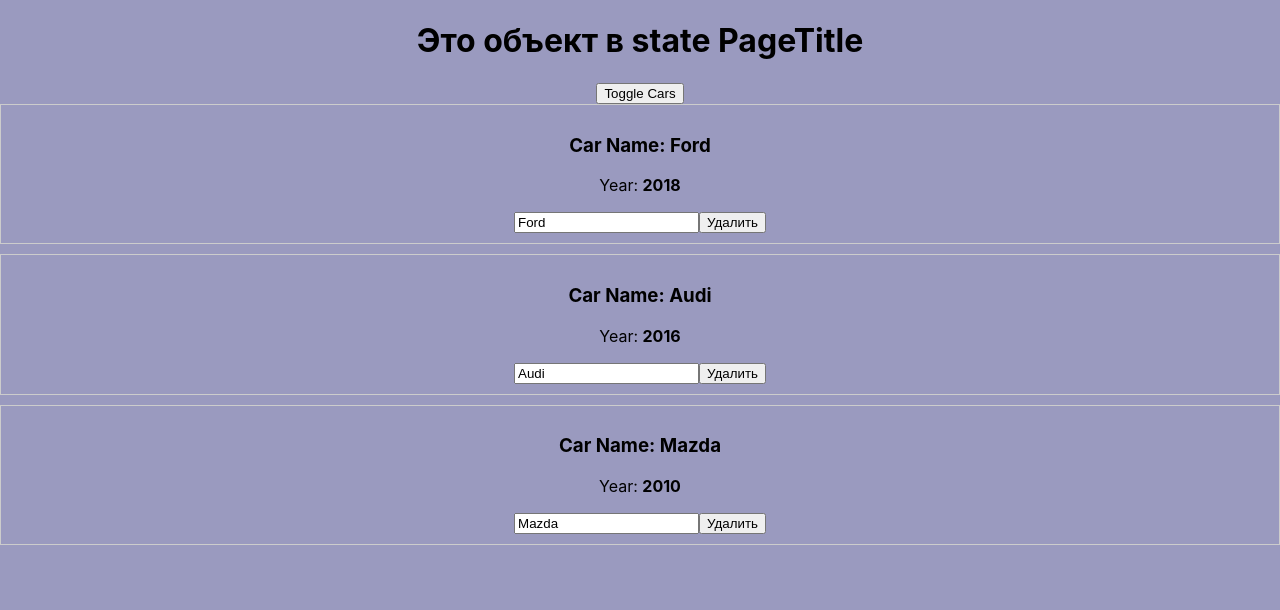
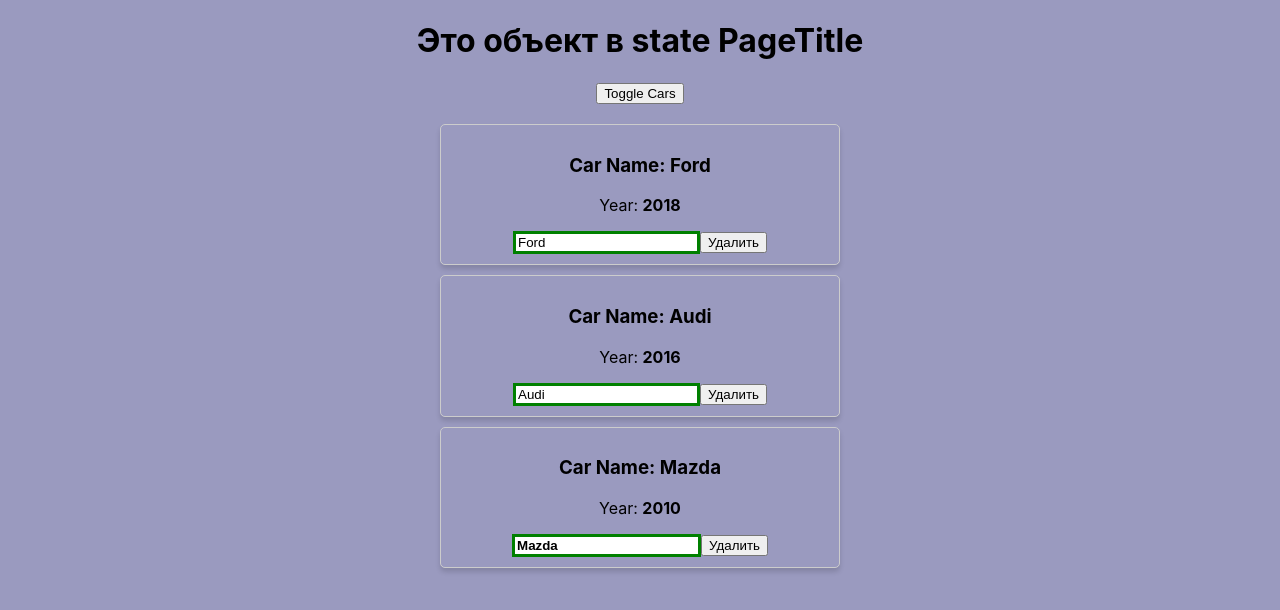
Before and after one commit to AdekWHATT/my-app, a React (Create React App) app: page / in a window 1280 px wide. Both pictures are taken after a click on the button "Toggle Cars". Shown: the top 610 px of the page. Built offline with nearby package versions, Linux system fonts and the light colour scheme.

Commit message:
4.1/4.3 CSS

```diff
--- a/src/App.js
+++ b/src/App.js
@@ -71,8 +71,15 @@
                     onClick={this.toggleCarsHandler}>
                     Toggle Cars
                     </button>
-                    {/* 5 А в JSX выводим просто переменную cars */}
+                    <div style={{
+                        width: '400px',
+                        margin: 'auto',
+                        paddingTop: '20px'
+                    }
+
+                    }>
                     { cars }
+                    </div>
                 </div>
         )
     }
--- /dev/null
+++ b/src/Car/Car.css
@@ -0,0 +1,28 @@
+.Car {
+    border: 1px solid #ccc;
+    margin-bottom: 10px;
+    display: block;
+    padding: 10px;
+    box-shadow: 0 4px 5px 0 rgba(0,0,0, .14);
+    border-radius: 5px
+}
+
+.input {}
+
+
+.input:active, input:focus {
+    outline: none;
+}
+
+.input.green {
+    border: 3px solid green;
+}
+
+.input.red {
+    border: 3px solid red;
+}
+
+input.bold {
+    border: 10px solid green;
+    font-weight: bold;
+}
--- a/src/Car/Car.js
+++ b/src/Car/Car.js
@@ -1,16 +1,34 @@
-export default props => (
-    <div style={{
-        border: '1px solid #ccc',
-        marginBottom: '10px',
-        display: 'block',
-        padding: '10px'
-    }}>
+import './Car.css'
+
+
+
+export default props => {
+        const inputClasses = ['input']
+        if (props.name !== '') {
+            inputClasses.push('green')
+        } else {
+            inputClasses.push('red')
+        }
+
+        if (props.name.length > 4) {
+            inputClasses.push('bold')
+        }
+
+
+    return (
+    <div className="Car">
         <h3>Car Name: {props.name}</h3>
         <p>Year: <strong>{props.year}</strong></p>
 
-        <input type="text " onChange={props.onChangeName} value={props.name}/>
+        <input
+        type="text "
+        onChange={props.onChangeName}
+        value={props.name}
+        className={inputClasses.join(' ')}
+        />
 
         <button onClick={props.onDelete}>Удалить</button>
 
     </div>
 )
+}
```
Also changed, not shown: src/Car/VariantKomponent.js (deleted, +0 -25 lines).
